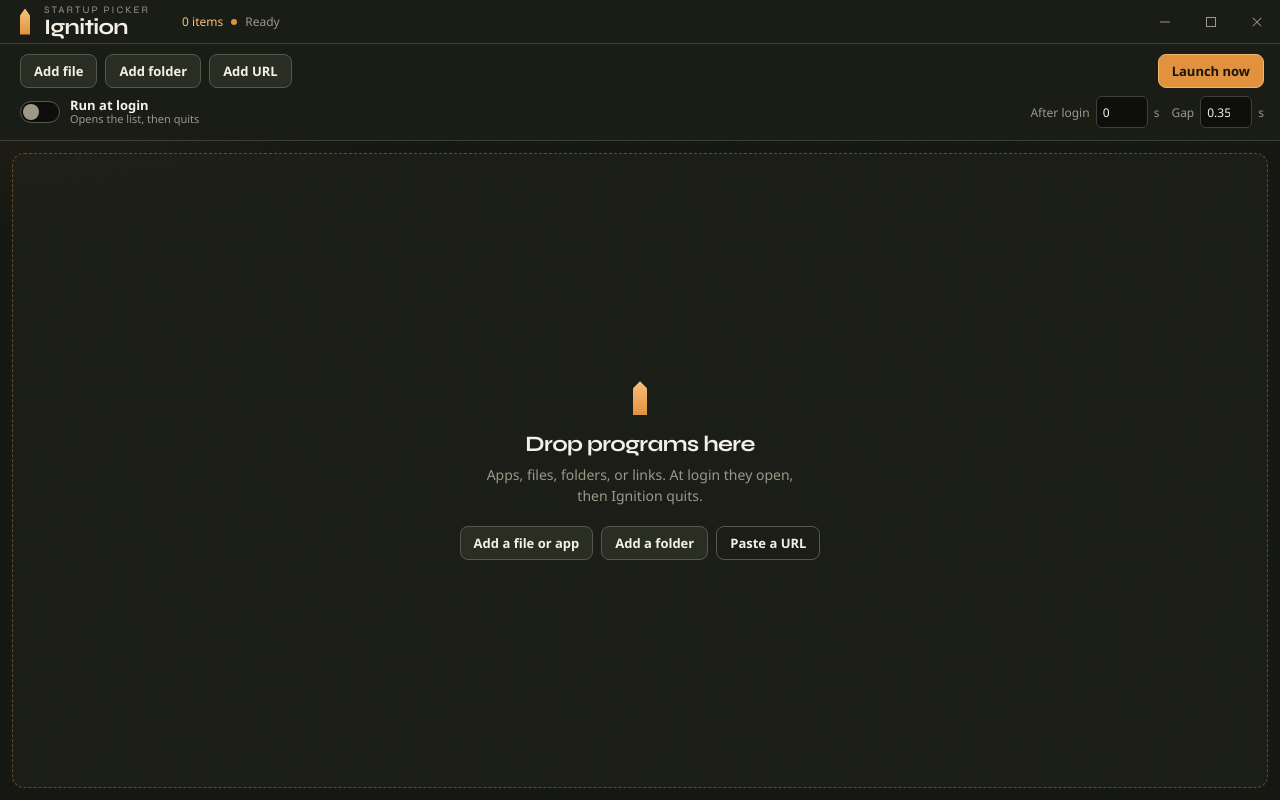
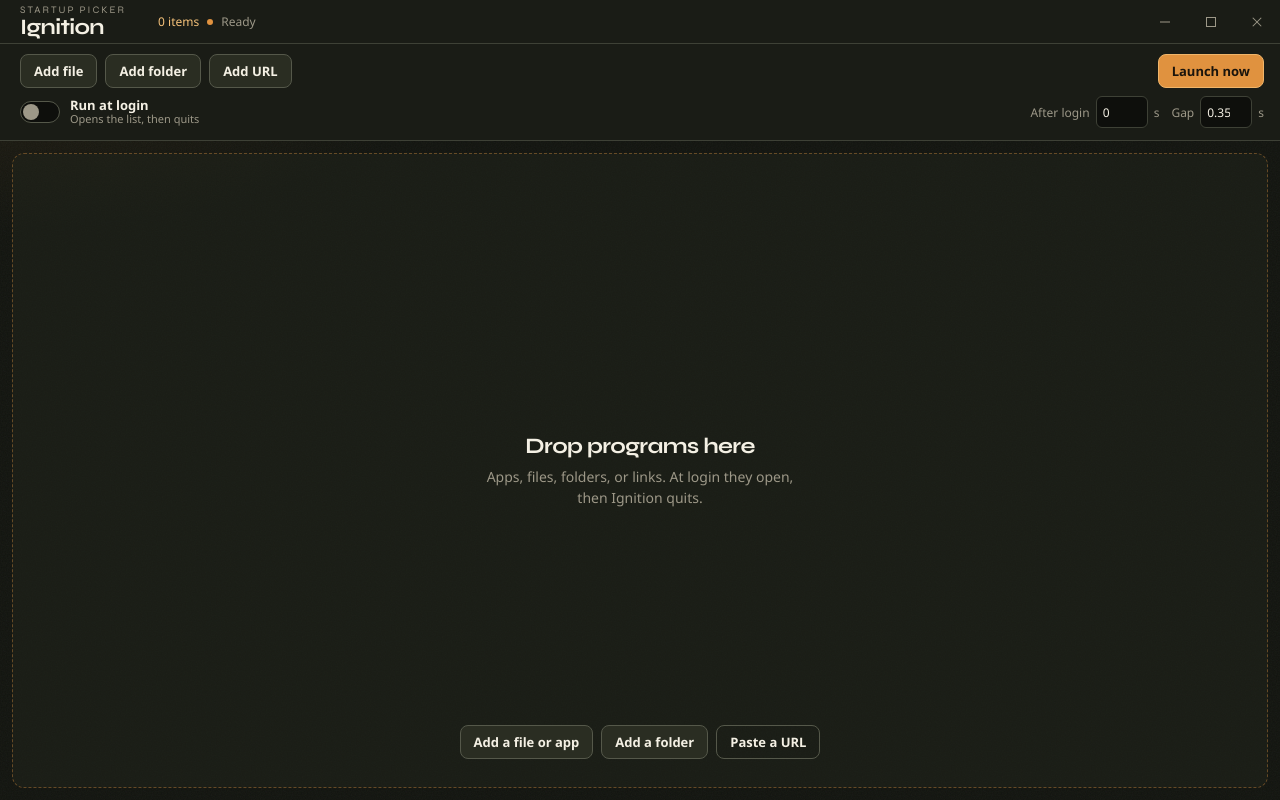
Before and after one commit to 4anti/Ignition, a website: page ui/index.html in a window 1280 px wide. Drawn offline with Linux system fonts and the light colour scheme.

Commit message:
Drop PNG screenshot placeholders and ship Windows installer CI.
README now uses the root SVG mocks, the in-app house marks are gone, and pushing a v* tag builds the NSIS installer.

```diff
--- a/ui/css/app.css
+++ b/ui/css/app.css
@@ -88,14 +88,6 @@
   min-width: 0;
   padding: 0 16px 0 20px;
   user-select: none;
-}
-
-.mark {
-  width: 10px;
-  height: 26px;
-  flex-shrink: 0;
-  background: linear-gradient(180deg, var(--accent-2), var(--accent));
-  clip-path: polygon(0 7px, 50% 0, 100% 7px, 100% 100%, 0 100%);
 }
 
 .kicker {
@@ -558,6 +550,7 @@
 }
 
 .dropzone {
+  position: relative;
   display: flex;
   flex-direction: column;
   align-items: center;
@@ -568,14 +561,6 @@
   border: 1px dashed rgba(224, 146, 63, 0.38);
   border-radius: 12px;
   background: rgba(34, 37, 28, 0.55);
-}
-
-.dropzone-mark {
-  width: 14px;
-  height: 34px;
-  margin-bottom: 8px;
-  background: linear-gradient(180deg, var(--accent-2), var(--accent));
-  clip-path: polygon(0 7px, 50% 0, 100% 7px, 100% 100%, 0 100%);
 }
 
 .dropzone h2 {
@@ -593,6 +578,10 @@
 }
 
 .empty-actions {
+  position: absolute;
+  left: 24px;
+  right: 24px;
+  bottom: 28px;
   display: flex;
   flex-wrap: wrap;
   justify-content: center;
@@ -652,7 +641,7 @@
 
 .splash-top {
   display: grid;
-  grid-template-columns: 12px 1fr auto;
+  grid-template-columns: 1fr auto;
   gap: 12px;
   align-items: center;
 }
--- a/ui/index.html
+++ b/ui/index.html
@@ -11,7 +11,6 @@
     <div class="shell">
       <header class="titlebar">
         <div class="drag" data-tauri-drag-region>
-          <span class="mark" aria-hidden="true"></span>
           <div class="brand">
             <p class="kicker">Startup picker</p>
             <h1>Ignition</h1>
@@ -66,7 +65,6 @@
         <ul class="list" id="list"></ul>
         <div class="empty" id="empty">
           <div class="dropzone">
-            <span class="dropzone-mark" aria-hidden="true"></span>
             <h2>Drop programs here</h2>
             <p>Apps, files, folders, or links. At login they open, then Ignition quits.</p>
             <div class="empty-actions">
```
Also changed, not shown: ui/splash.html (+0 -1 lines), .github/workflows/release.yml (added), README.md, docs/screenshots/README.md (deleted), docs/screenshots/splash.svg (deleted), list.svg, picker.svg, splash.svg (added).
